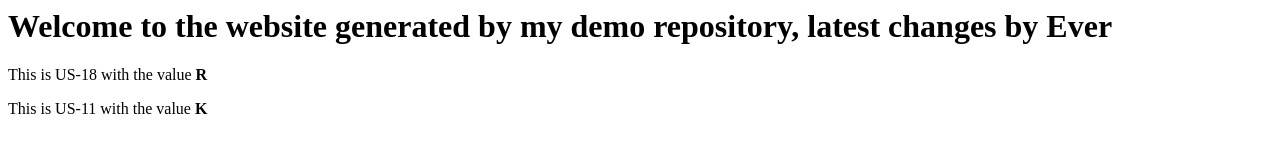
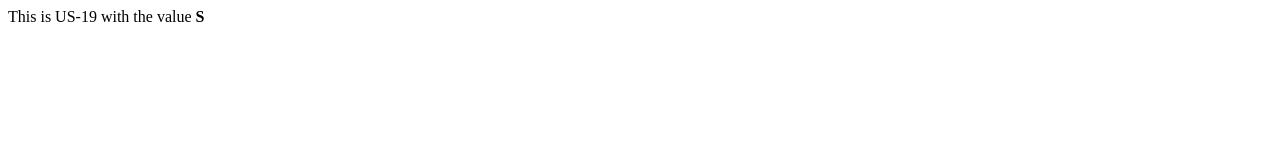
Before and after one commit to utn-integrador-III/demo-repository, a website: page index.html in a window 1280 px wide. Drawn offline with Linux system fonts and the light colour scheme.

Commit message:
Revert "Merge branch 'dev' into US-19-Sergio"
This reverts commit b70f479205e832e66d4a83b23de5b087a6661656, reversing
changes made to f918940cda6af2c1f9d371a3fb2a361c726dd762.

```diff
--- a/index.html
+++ b/index.html
@@ -1,3 +1 @@
-<h1>Welcome to the website generated by my demo repository, latest changes by Ever</h1>
-<p>This is US-18 with the value <strong>R</strong></p>
-<p>This is US-11 with the value <strong>K</strong></p>
+<p>This is US-19 with the value <strong>S</strong></p>
```
